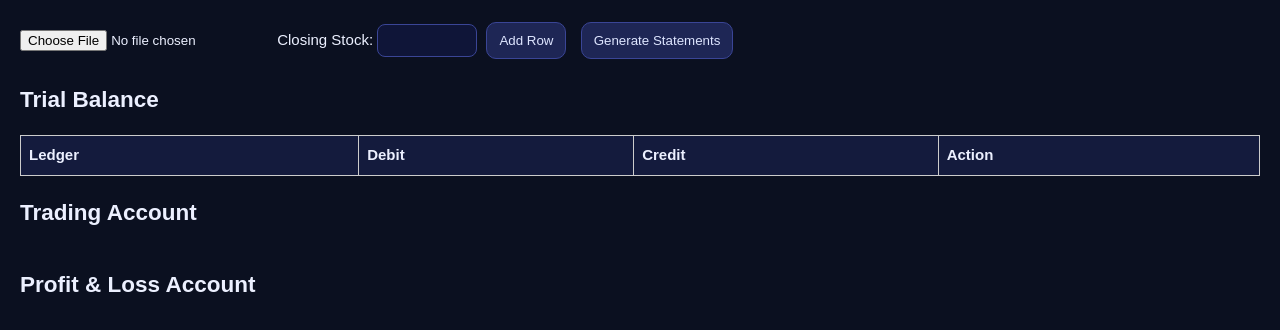
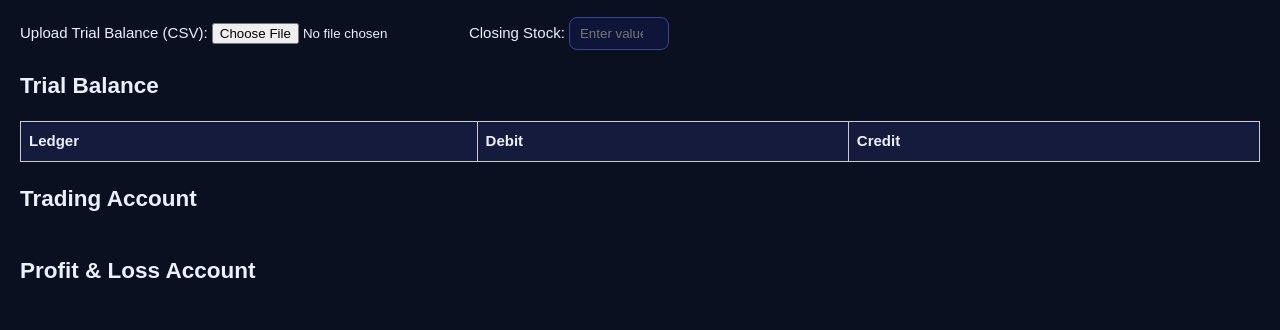
Before and after one commit to SK0705/FINMATRIX, a plain HTML site: page index.html in a window 1280 px wide. Shown: the part 68-398 px from the top of the page. Drawn offline with Linux system fonts and the light colour scheme; a script that the page names is missing.

Commit message:
Update index.html

```diff
--- a/index.html
+++ b/index.html
@@ -1,33 +1,47 @@
 <!DOCTYPE html>
-<html>
+<html lang="en">
 <head>
     <meta charset="UTF-8">
-  <title>Trading & P&L Generator</title>
+    <title>FinMatrix</title>
     <link rel="stylesheet" href="style.css">
 </head>
 <body>
+    <header>
         <h1>Trading & Profit & Loss Statement Generator</h1>
+    </header>
 
+    <main>
+        <section class="input-section">
+            <label for="csvFile">Upload Trial Balance (CSV): </label>
             <input type="file" id="csvFile" accept=".csv">
-  <label>Closing Stock: <input type="number" id="closingStock"></label>
-  <button id="addRow">Add Row</button>
-  <button id="generate">Generate Statements</button>
+            <label for="closingStock">Closing Stock: </label>
+            <input type="number" id="closingStock" placeholder="Enter value">
+        </section>
 
+        <section>
             <h2>Trial Balance</h2>
-  <table border="1">
+            <table id="trialTable">
                 <thead>
                     <tr>
-        <th>Ledger</th><th>Debit</th><th>Credit</th><th>Action</th>
+                        <th>Ledger</th>
+                        <th>Debit</th>
+                        <th>Credit</th>
                     </tr>
                 </thead>
                 <tbody id="trialBody"></tbody>
             </table>
+        </section>
 
+        <section>
             <h2>Trading Account</h2>
-  <table id="tradingTable" border="1"></table>
+            <table id="tradingTable"></table>
+        </section>
 
+        <section>
             <h2>Profit & Loss Account</h2>
-  <table id="pnlTable" border="1"></table>
+            <table id="pnlTable"></table>
+        </section>
+    </main>
 
     <script src="app.js"></script>
 </body>
```
Lines whose indentation alone changed are shown as unchanged.
